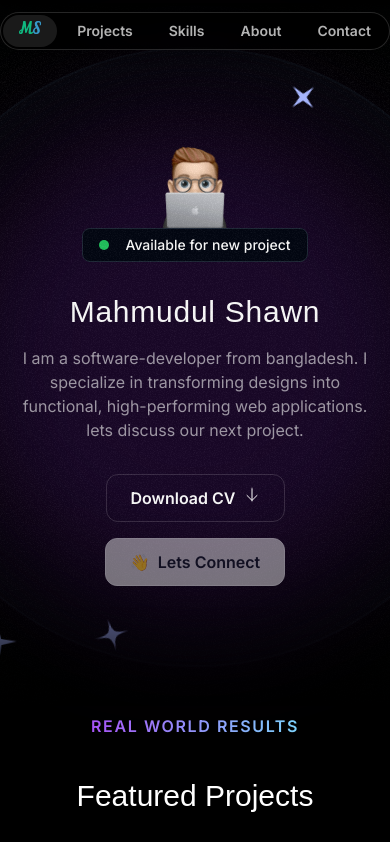
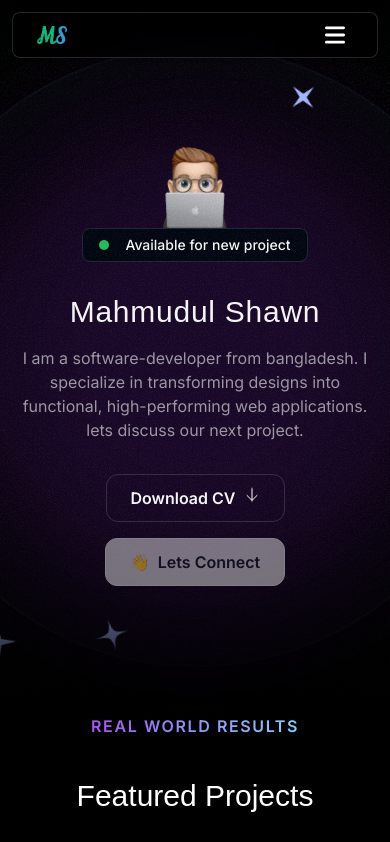
Before and after one commit to Mahmudulshawn/portfolio, a Next.js app: page / in a window 390 px wide. Shown: the top 842 px of the page. Built offline with nearby package versions, Linux system fonts and the light colour scheme; a web font is replaced by a local one.

Commit message:
added the sidebar to the header section and made it responsive

```diff
--- a/sections/Footer.js
+++ b/sections/Footer.js
@@ -1,4 +1,3 @@
-import Link from "next/link";
 import React from "react";
 import { AiFillGithub } from "react-icons/ai";
 import { FaLinkedin } from "react-icons/fa";
@@ -33,9 +32,9 @@ const Footer = () => {
           <div className="flex flex-row items-center gap-4">
             {footerIcons.map((icon, index) => (
               <div key={index}>
-                <Link href={icon.link} className="text-3xl">
+                <a href={icon.link} target="_blank" className="text-3xl">
                   {icon.icon}
-                </Link>
+                </a>
               </div>
             ))}
           </div>
--- a/sections/Header.js
+++ b/sections/Header.js
@@ -1,8 +1,10 @@
 "use client";
 import Link from "next/link";
-import React from "react";
+import React, { useState } from "react";
 import Logo from "@/assets/logo/MS.png";
 import Image from "next/image";
+import { FaTimes } from "react-icons/fa";
+import { FaBars } from "react-icons/fa6";
 
 export const handleLinkClick = (e, href) => {
   e.preventDefault();
@@ -19,9 +21,14 @@ export const handleLinkClick = (e, href) => {
   }
 };
 const Header = () => {
+  const [isOpen, setIsOpen] = useState(false);
+
+  const toggleMenu = () => {
+    setIsOpen(!isOpen);
+  };
   return (
-    <div className="flex justify-center items-center fixed w-full z-10 top-3 ">
-      <nav className="flex gap-1 p-0.5 bg-black/60 backdrop-blur rounded-full border border-white/15">
+    <div className="flex justify-center items-center fixed w-full z-10 top-3 px-3">
+      <nav className="hidden sm:flex gap-1 p-0.5 bg-black/60 backdrop-blur rounded-full border border-white/15">
         <Link
           href={`#home`}
           onClick={(e) => handleLinkClick(e, "#home")}
@@ -58,6 +65,65 @@ const Header = () => {
           Contact
         </Link>
       </nav>
+
+      {/* mobile navbar */}
+      <div className="rounded-lg px-6 sm:hidden w-full max-w-3xl gap-1 p-0.5 bg-black/60 backdrop-blur border border-white/15">
+        <div className="flex items-center justify-between">
+          <div>
+            <Link
+              href={`#home`}
+              onClick={(e) => handleLinkClick(e, "#home")}
+              className="bg-white/10 text-gray-900 hover:bg-white/20"
+            >
+              <Image src={Logo} height={30} width={30} alt="logo" />
+            </Link>
+          </div>
+          <div className="flex items-center">
+            <button
+              className="focus:outline-none lg-hidden"
+              onClick={toggleMenu}
+            >
+              {isOpen ? (
+                <FaTimes className="m-2 h-6 w-5" />
+              ) : (
+                <FaBars className="m-2 h-6 w-5" />
+              )}
+            </button>
+          </div>
+        </div>
+        {isOpen && (
+          <ul className="flex flex-col gap-4 pb-2">
+            <Link
+              href={`#projects`}
+              onClick={(e) => handleLinkClick(e, "#projects")}
+              className="text-sm font-semibold text-white/70 transition duration-300 py-1.5 "
+            >
+              Projects
+            </Link>
+            <Link
+              href={`#skills`}
+              onClick={(e) => handleLinkClick(e, "#skills")}
+              className="text-sm font-semibold text-white/70 transition duration-300 py-1.5 "
+            >
+              Skills
+            </Link>
+            <Link
+              href={`#about`}
+              onClick={(e) => handleLinkClick(e, "#about")}
+              className="text-sm font-semibold text-white/70 transition duration-300 py-1.5 "
+            >
+              About
+            </Link>
+            <Link
+              href={`#contact`}
+              onClick={(e) => handleLinkClick(e, "#contact")}
+              className="text-sm font-semibold text-white/70 transition duration-300 py-1.5 "
+            >
+              Contact
+            </Link>
+          </ul>
+        )}
+      </div>
     </div>
   );
 };
```
